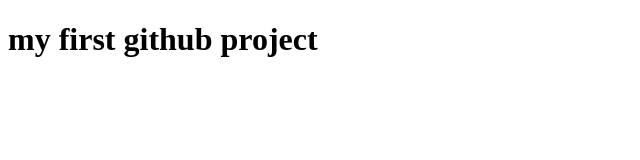
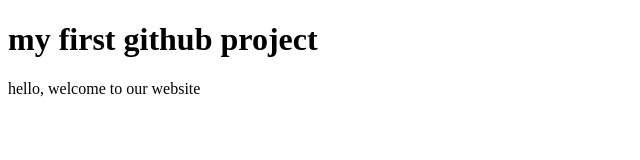
Before and after one commit to viki-98/githubPtoject, a plain HTML site: page index.html in a window 1280 px wide. Shown: the whole page, without its empty margins (0-640 px from the left). Drawn offline with Linux system fonts and the light colour scheme.

Commit message:
adding para2

```diff
--- a/index.html
+++ b/index.html
@@ -8,5 +8,6 @@
 </head>
 <body>
     <h1>my first github project</h1>
+    <p>hello, welcome to our website</p>
 </body>
 </html>
```
